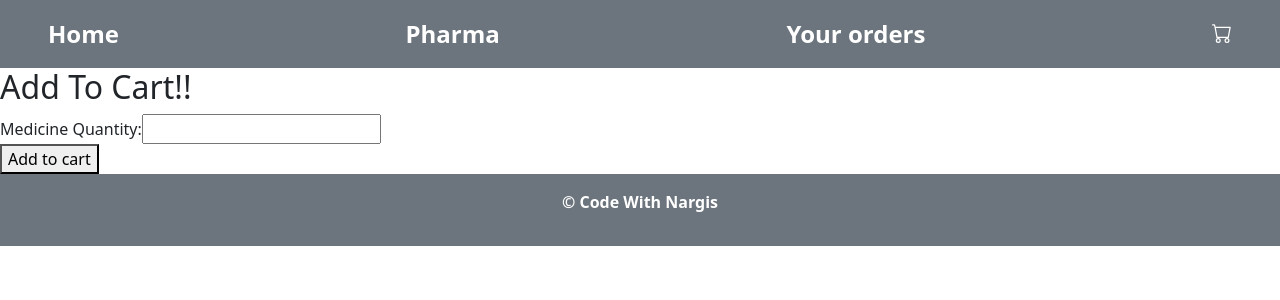
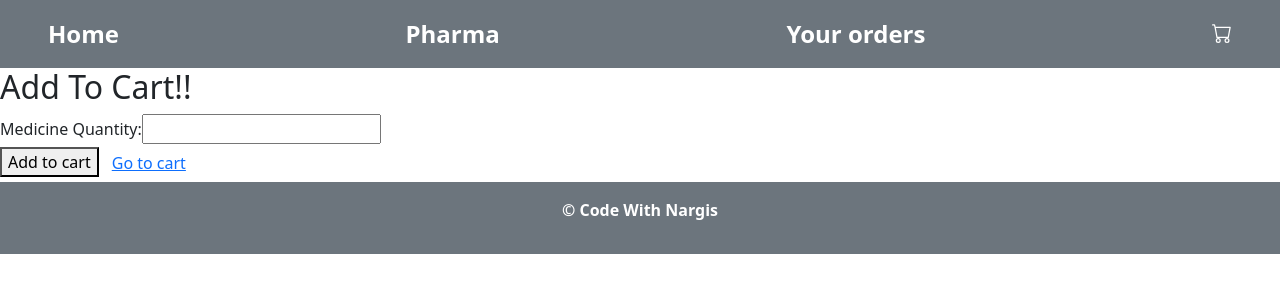
Before and after one commit to sultanaNargis03/PharmacyFrontend, a React (Vite) app in the folder PharmacyApp/: page /addtocart/1 in a window 1280 px wide. Shown: the top 300 px of the page. Built offline with nearby package versions, Linux system fonts and the light colour scheme; no server answers.

Commit message:
"looks and feels"

```diff
--- a/PharmacyApp/src/component/Cart/AddToCart.jsx
+++ b/PharmacyApp/src/component/Cart/AddToCart.jsx
@@ -2,6 +2,7 @@ import { useParams } from "react-router-dom";
 import axios from "axios";
 import { useState, useEffect } from "react";
 import { getAuthToken } from "../../helper/axios_helper";
+import { Link } from "react-router-dom";
 
 const AddToCart = () => {
   const [medicine, setMedicine] = useState({
@@ -75,6 +76,9 @@ const AddToCart = () => {
         </div>
         <div>
           <button type="submit">Add to cart</button>
+          <Link className="btn btn-link" to={"/cartlist"}>
+            Go to cart
+          </Link>
         </div>
       </form>
     </div>
--- a/PharmacyApp/src/component/EditMedicine.jsx
+++ b/PharmacyApp/src/component/EditMedicine.jsx
@@ -46,7 +46,7 @@ const EditMedicine = () => {
     e.preventDefault();
     try {
       await axios.put(
-        `http://localhost:8088/Pharmacy/api/medicine/${id}`,
+        `http://localhost:8088/Pharmacy/api/update-medicine/${id}`,
         medicine
       );
       console.log(medicine);
```
